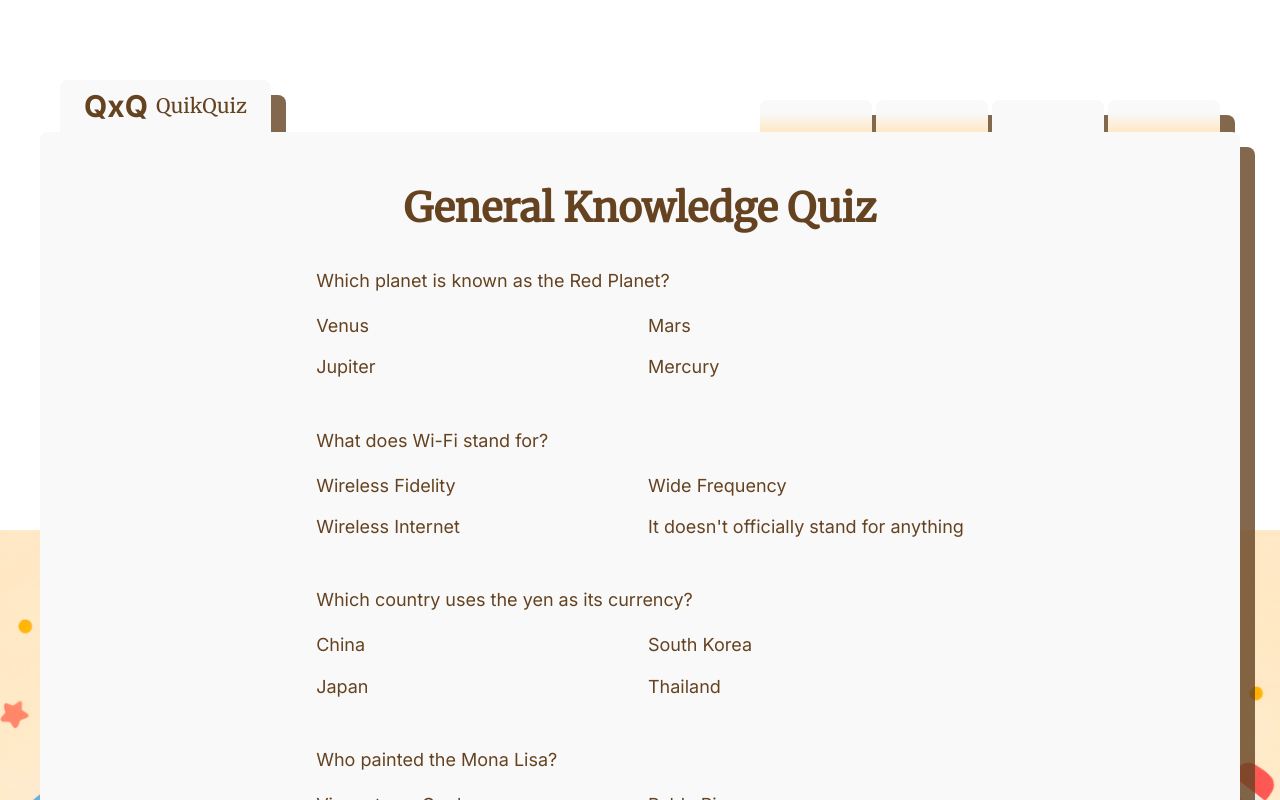
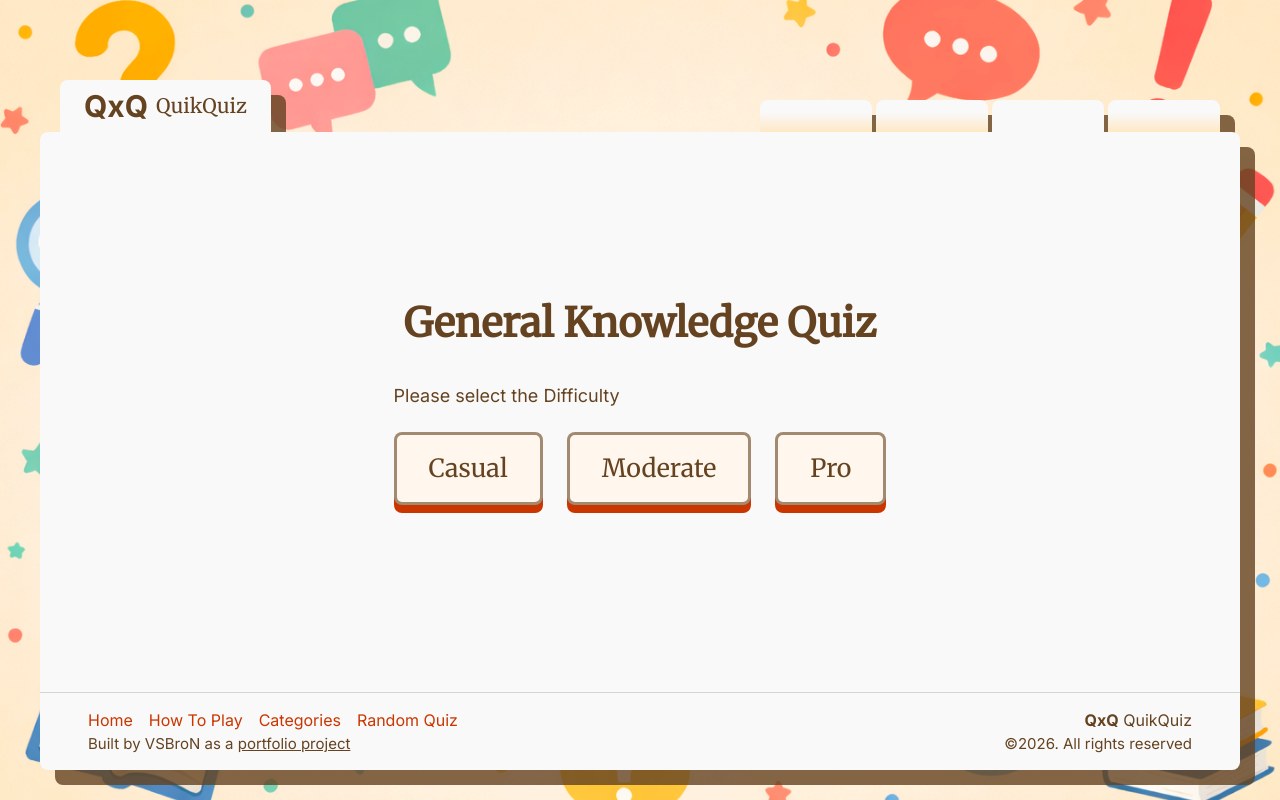
Before and after one commit to vsbron/quikquiz-2026-nextjs, a Next.js app: page /quiz/general in a window 1280 px wide. Shown: the top 800 px of the page. Built offline with nearby package versions, Linux system fonts and the light colour scheme.

Commit message:
Set engine for displaying correct questions for the difficulty

```diff
--- /dev/null
+++ b/app/quiz/[category]/error.tsx
@@ -0,0 +1,22 @@
+"use client";
+import Link from "next/link";
+
+import SectionTitle from "@/components/ui/SectionTitle";
+
+import { LINKS } from "@/utils/constants";
+
+function error() {
+  // Returned JSX
+  return (
+    <section>
+      <SectionTitle>Oops! You&apos;re lost!</SectionTitle>
+      <p>Looks like the category you&apos;re looking for does not exist.</p>
+      <p>
+        Please navigate to <Link href={LINKS.HOME}>our homepage</Link> or{" "}
+        <Link href={LINKS.CATEGORIES}>choose correct category</Link>.
+      </p>
+    </section>
+  );
+}
+
+export default error;
--- a/app/quiz/[category]/page.tsx
+++ b/app/quiz/[category]/page.tsx
@@ -1,5 +1,4 @@
 import QuizSection from "@/components/QuizSection";
-import SectionTitle from "@/components/ui/SectionTitle";
 
 // Props interface
 interface QuestionsPageProps {
--- a/components/QuestionsDisplay.tsx
+++ b/components/QuestionsDisplay.tsx
@@ -1,3 +1,5 @@
+import Image from "next/image";
+
 function QuestionsDisplay({ questions }: { questions: Question[] }) {
   // Returned JSX
   return (
@@ -5,6 +7,9 @@ function QuestionsDisplay({ questions }: { questions: Question[] }) {
       {questions.map(({ question, answers, image }) => (
         <div key={question}>
           <h2 className="mb-5">{question}</h2>
+          {/* {image && (
+            <Image src={image} width={400} height={250} alt={question} />
+          )} */}
           <div className="grid grid-cols-2 gap-4">
             {answers.map((answer) => (
               <div key={answer}>{answer}</div>
--- a/components/QuizSection.tsx
+++ b/components/QuizSection.tsx
@@ -1,18 +1,35 @@
+"use client";
+import { useState } from "react";
+
+import Button from "@/components/ui/Button";
+import SectionTitle from "@/components/ui/SectionTitle";
 import QuestionsDisplay from "./QuestionsDisplay";
-import SectionTitle from "./ui/SectionTitle";
 
 function QuizSection({ questions }: { questions: QuestionsPack }) {
-  // Destructure the questions
-  const {
-    title,
-    difficulties: { casual, moderate, pro },
-  } = questions;
+  // Create state value for Difficulty
+  const [difficulty, setDifficulty] = useState<Difficulty | null>(null);
+
+  // Click handler for difficulty select button
+  const buttonHandler = (selection: Difficulty) => {
+    setDifficulty(selection);
+  };
 
   // Returned JSX
   return (
     <section>
-      <SectionTitle>{`${title} Quiz`}</SectionTitle>
-      <QuestionsDisplay questions={casual} />
+      <SectionTitle>{`${questions.title} Quiz`}</SectionTitle>
+      {difficulty ? (
+        <QuestionsDisplay questions={questions.difficulties[difficulty]} />
+      ) : (
+        <div>
+          <div>Please select the Difficulty</div>
+          <div className="flex gap-6 mt-8">
+            <Button onClick={() => buttonHandler("casual")}>Casual</Button>
+            <Button onClick={() => buttonHandler("moderate")}>Moderate</Button>
+            <Button onClick={() => buttonHandler("pro")}>Pro</Button>
+          </div>
+        </div>
+      )}
     </section>
   );
 }
--- a/components/ui/Button.tsx
+++ b/components/ui/Button.tsx
@@ -3,13 +3,20 @@ import { ReactNode } from "react";
 // Props interface
 interface ButtonProps {
   children: ReactNode;
+  onClick?: () => void;
   asChild?: boolean;
   className?: string;
   small?: boolean;
 }
 
 // The component
-function Button({ children, asChild, className, small = false }: ButtonProps) {
+function Button({
+  children,
+  onClick,
+  asChild,
+  className,
+  small = false,
+}: ButtonProps) {
   // Preset button variant classes
   const buttonBig = "text-[18px] sm:text-[25px]";
   const buttonSmall = "text-[16px] sm:text-[18px]";
@@ -19,10 +26,11 @@ function Button({ children, asChild, className, small = false }: ButtonProps) {
   // Returned JSX
   return (
     <button
-      className={`font-merriweather bg-accent rounded-lg cursor-pointer group ${small ? buttonSmall : buttonBig} ${asChild ? "" : "sm:px-5 sm:py-4"} ${className}`}
+      className={`font-merriweather bg-accent rounded-lg cursor-pointer group ${small ? buttonSmall : buttonBig} ${asChild && ""} ${className}`}
+      onClick={onClick}
     >
       <span
-        className={`${small ? spanSmall : spanBig} block rounded-lg bg-orange-50 border-3 border-chocolate/60 group-active:-translate-y-0.5 transition-transform`}
+        className={`${small ? spanSmall : spanBig} block rounded-lg bg-orange-50 border-3 border-chocolate/60 group-active:-translate-y-0.5 transition-transform ${!asChild && "sm:px-5 sm:py-4"}`}
       >
         {children}
       </span>
```
